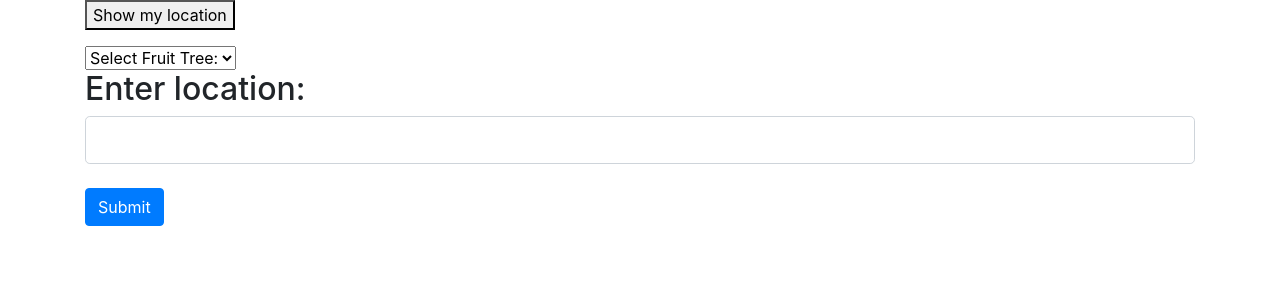
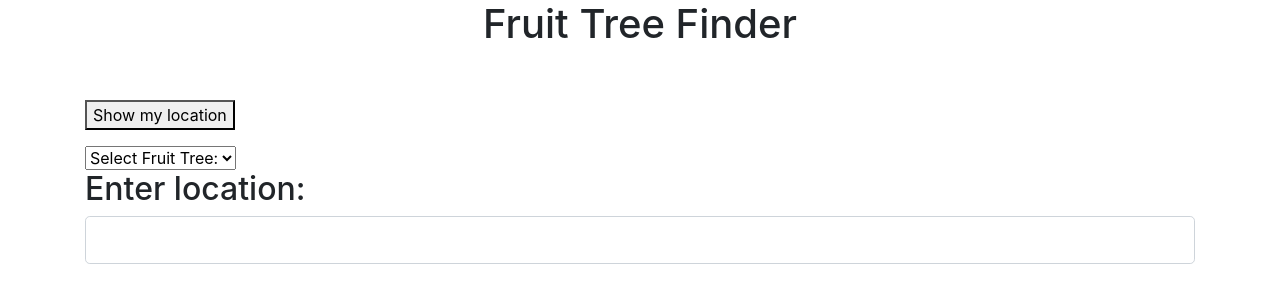
Before and after one commit to renn72/fruit_trees, a website: page client/index.html in a window 1280 px wide. Shown: the top 285 px of the page. Drawn offline with nearby package versions, Linux system fonts and the light colour scheme; some packages are replaced by stand-ins of ours.

Commit message:
header div added

```diff
--- a/client/css/style.css
+++ b/client/css/style.css
@@ -1,5 +1,14 @@
 /* Always set the map height explicitly to define the size of the div
        * element that contains the map. */
+
+       .page-header-container {
+        height: 100px;
+       }
+
+       .page-heading {
+        text-align: center;
+       }
+
        #map {
         height: 80%;
         width: 80%;
--- a/client/index.html
+++ b/client/index.html
@@ -7,7 +7,13 @@
     <link rel="stylesheet" href="https://maxcdn.bootstrapcdn.com/bootstrap/4.0.0/css/bootstrap.min.css" integrity="sha384-Gn5384xqQ1aoWXA+058RXPxPg6fy4IWvTNh0E263XmFcJlSAwiGgFAW/dAiS6JXm" crossorigin="anonymous">
   </head>
   <body>
-    <nav class="nav-bar"></nav>
+    <header class="page-header-container">
+      <div class="user_thumbnail"></div>
+      <div class="page-heading">
+        <h1>Fruit Tree Finder</h1>
+      </div>
+      <div class="nav-bar"></div>
+    </header>
 
     <div class="container">
       <button id = "find-me">Show my location</button><br/>
```
